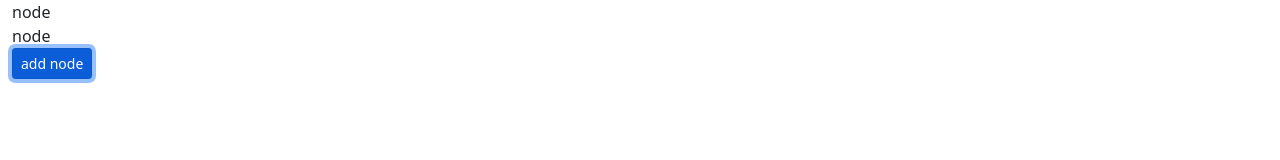
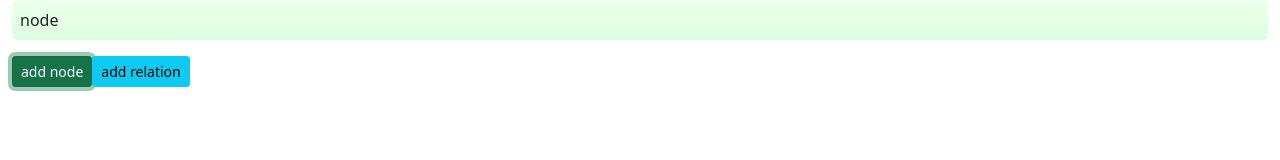
Before and after one commit to akobashikawa/node-mapper, a plain HTML site: page index.html in a window 1280 px wide. Both pictures are taken after a click on the button "add node". Drawn offline with nearby package versions, Linux system fonts and the light colour scheme.

Commit message:
Agrega nodes y relations

```diff
--- a/index.html
+++ b/index.html
@@ -11,14 +11,39 @@
   <link href="https://cdn.jsdelivr.net/npm/bootstrap@5.0.2/dist/css/bootstrap.min.css" rel="stylesheet"
     integrity="sha384-EVSTQN3/azprG1Anm3QDgpJLIm9Nao0Yz1ztcQTwFspd3yD65VohhpuuCOmLASjC" crossorigin="anonymous">
 
+  <style>
+    .node {
+      padding: 0.5em;
+      border-radius: 0.3em;
+      background-image: linear-gradient(#efe 0%, #dfd 100%);
+    }
+
+    .relation {
+      padding: 0.5em;
+      border-radius: 0.3em;
+      background-image: linear-gradient(#eef 0%, #ddf 100%);
+    }
+  </style>
+
 </head>
 
 <body>
   <div id="app">
     <div class="container-fluid">
 
-      <div class="node" v-for="node of nodes">{{ node.name }}</div>
-      <button class="btn btn-primary btn-sm" @click="addNode">add node</button>
+      <div class="node" v-for="node of nodes">
+        {{ node.name }}
+      </div>
+
+      <div class="my-3">
+        <button class="btn btn-success btn-sm" @click="addNode">add node</button>
+        <button class="btn btn-info btn-sm" @click="addRelation">add relation</button>
+
+      </div>
+
+      <div class="relation" v-for="relation of relations">
+        {{ relation.name }}
+      </div>
 
     </div>
   </div>
@@ -34,9 +59,8 @@
     const App = {
       data() {
         return {
-          nodes: [
-            { name: 'node' },
-          ]
+          nodes: [],
+          relations: [],
         }
       },
 
@@ -44,6 +68,11 @@
         addNode() {
           this.nodes.push({ name: 'node' });
           console.log(this.nodes);
+        },
+
+        addRelation() {
+          this.relations.push({ name: 'relation' });
+          console.log(this.relation);
         }
       }
     }
```
